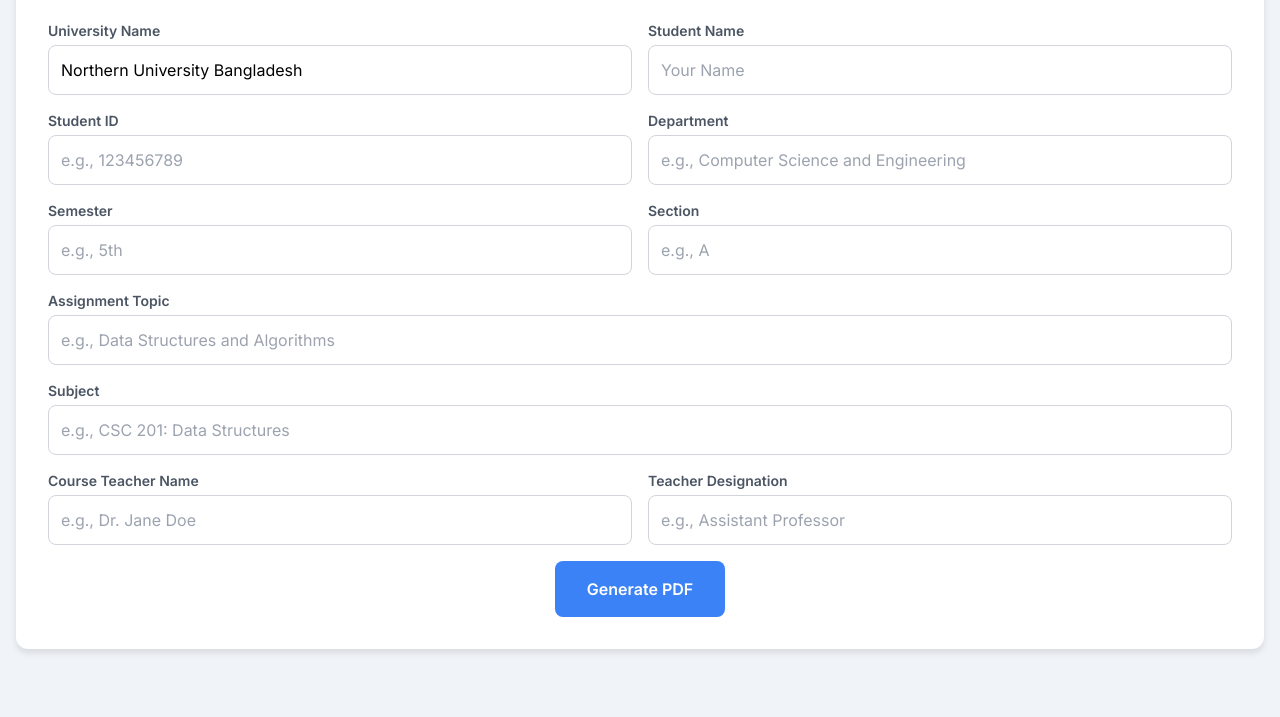
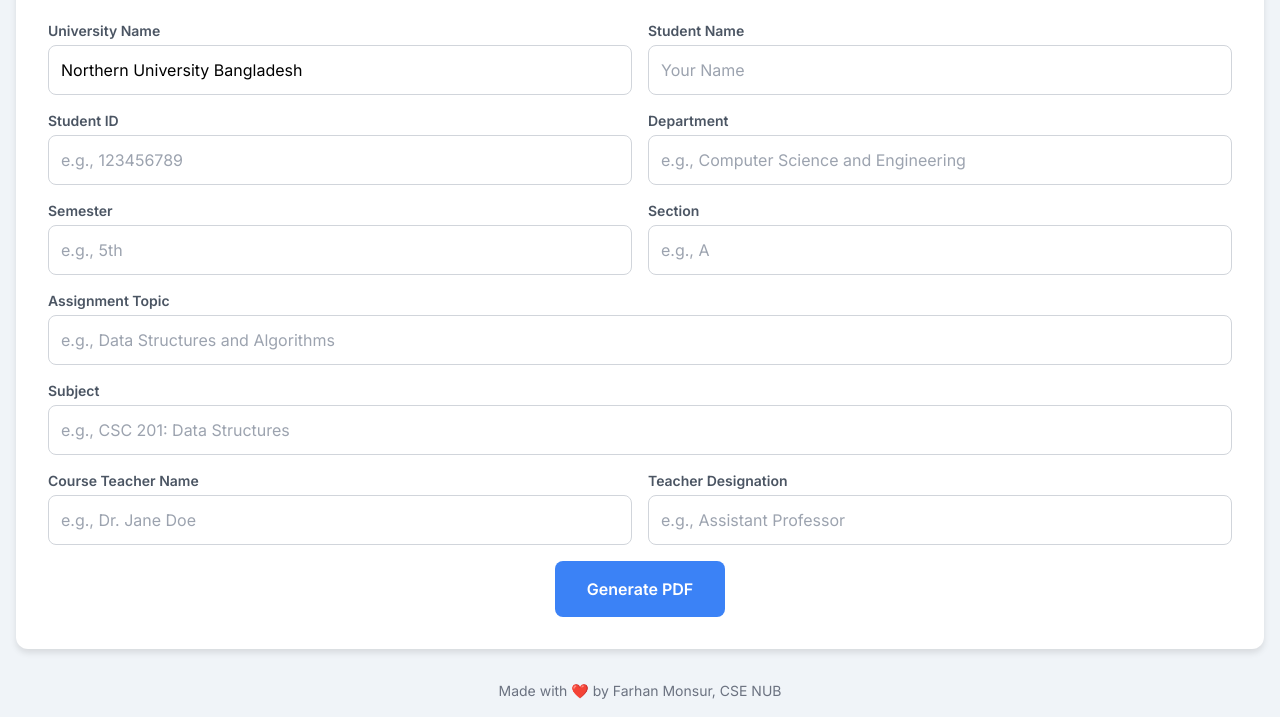
Before and after one commit to farhanmonsurfahim/assignment, a plain HTML site: page index.html in a window 1280 px wide. Shown: the part 263-980 px from the top of the page. Drawn offline with nearby package versions, Linux system fonts and the light colour scheme.

Commit message:
Update index.html

```diff
--- a/index.html
+++ b/index.html
@@ -125,6 +125,10 @@
             <button type="submit" id="generateBtn" class="w-full md:w-auto">Generate PDF</button>
         </div>
     </form>
+</div>
+
+<div class="text-center mt-8 text-sm text-gray-500">
+    Made with ❤️ by Farhan Monsur, CSE NUB
 </div>
 
 <script>
```
